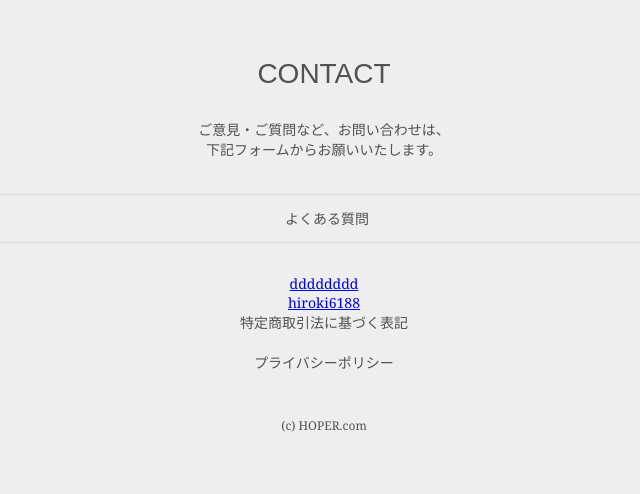
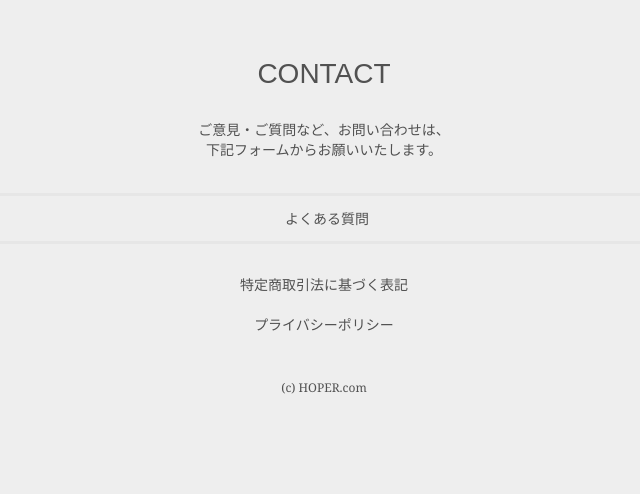
Before and after one commit to hirosan-blog/django-hoper, a Django app: page / in a window 1280 px wide. Shown: the part 1654-2148 px from the top of the page, without its empty margins (316-956 px from the left). After the commit the page ends 2048 px from the top, so only its background shows below. Run offline with Django 3.2, Linux system fonts and the light colour scheme; data that the repository does not hold is empty.

Commit message:
テスト

```diff
--- a/app/templates/app/index.html
+++ b/app/templates/app/index.html
@@ -62,8 +62,7 @@
   <a href="{% url 'question' %}" class="li4_botton">よくある質問</a>
 
   <!-- <a href="{% url 'contact' %}" class="li4_botton botton1">お問いあわせ</a> -->
-  <a href="https://hoper-baseball.com/" target="_blank" rel="noopener noreferrer">dddddddd</a>
-  <a href="https://www.instagram.com/hiroki6188" target="_blank" rel="noopener noreferrer">hiroki6188</a>
+
 
 
   <a href="{% url 'law' %}" id="footer_a_first">特定商取引法に基づく表記</a>
```
